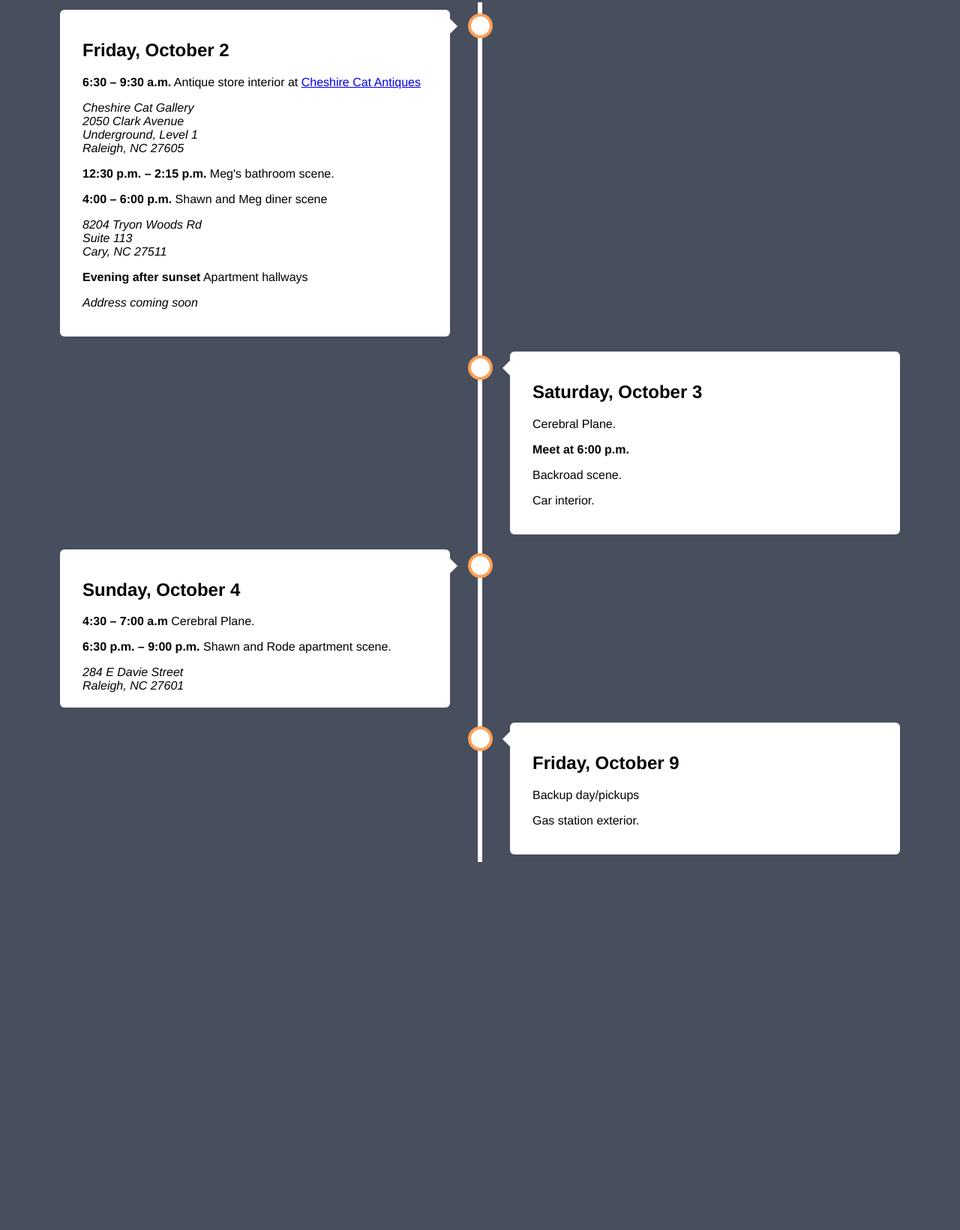
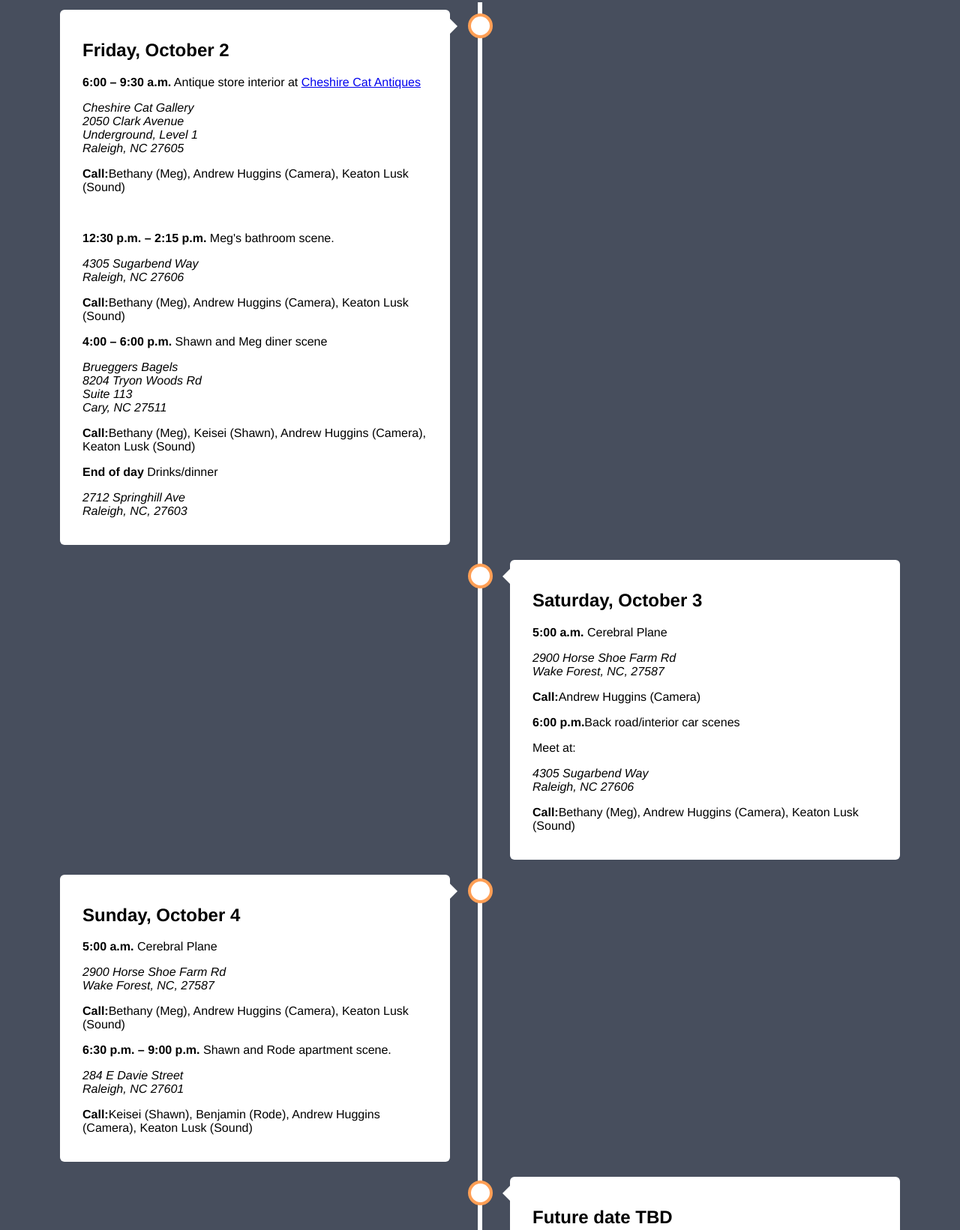
Before and after one commit to loomshortfilm/loomshortfilm.github.io, a plain HTML site: page index.html in a window 1280 px wide. Shown: the part 5-1646 px from the top of the page at 75% size. Before the commit the page ends 1163 px from the top, so only its background shows below. Drawn offline with Linux system fonts and the light colour scheme.

Commit message:
Update index.html

```diff
--- a/index.html
+++ b/index.html
@@ -14,16 +14,25 @@
     <div class="container left">
       <div class="content">
         <h2>Friday, October 2</h2>
-        <p><strong>6:30 – 9:30 a.m.</strong> Antique store interior at <a href="https://cheshirecatgallery.vpweb.com/">Cheshire Cat Antiques</a></p>
+        <p><strong>6:00 – 9:30 a.m.</strong> Antique store interior at <a href="https://cheshirecatgallery.vpweb.com/">Cheshire Cat Antiques</a></p>
         <address>
           Cheshire Cat Gallery<br>2050 Clark Avenue<br>Underground, Level 1<br>Raleigh, NC 27605
         </address>
+        <p><strong>Call:</strong>Bethany (Meg), Andrew Huggins (Camera), Keaton Lusk (Sound)</p>
+        <br>
         <p><strong>12:30 p.m. – 2:15 p.m.</strong> Meg's bathroom scene.</p>
+        <address>
+          4305 Sugarbend Way<br>Raleigh, NC 27606
+        </address>
+        <p><strong>Call:</strong>Bethany (Meg), Andrew Huggins (Camera), Keaton Lusk (Sound)</p>
+
         <p><strong>4:00 – 6:00 p.m.</strong> Shawn and Meg diner scene</p>
-        <address>8204 Tryon Woods Rd<br>Suite 113<br>Cary, NC 27511</address>
-        <p><strong>Evening after sunset</strong> Apartment hallways</p>
+        <address>Brueggers Bagels<br>8204 Tryon Woods Rd<br>Suite 113<br>Cary, NC 27511</address>
+        <p><strong>Call:</strong>Bethany (Meg), Keisei (Shawn), Andrew Huggins (Camera), Keaton Lusk (Sound)</p>
+
+        <p><strong>End of day</strong> Drinks/dinner</p>
         <address>
-          <p>Address coming soon</p>
+          <p>2712 Springhill Ave<br>Raleigh, NC, 27603</p>
         </address>
 
       </div>
@@ -32,27 +41,42 @@
     <div class="container right">
       <div class="content">
         <h2>Saturday, October 3</h2>
-        <p>Cerebral Plane.</p>
-        <p><strong>Meet at 6:00 p.m.</strong></p>
-        <p>Backroad scene.</p>
-        <p>Car interior.</p>
+        <p><strong>5:00 a.m.</strong> Cerebral Plane</p>
+        <address>
+          <p>2900 Horse Shoe Farm Rd<br>Wake Forest, NC, 27587</p>
+        </address>
+        <p><strong>Call:</strong>Andrew Huggins (Camera)</p>
+        <p><strong>6:00 p.m.</strong>Back road/interior car scenes</p>
+        <p>Meet at:</p>
+        <address>
+          4305 Sugarbend Way<br>Raleigh, NC 27606
+        </address>
+        <p><strong>Call:</strong>Bethany (Meg), Andrew Huggins (Camera), Keaton Lusk (Sound)</p>
       </div>
     </div>
 
     <div class="container left">
       <div class="content">
         <h2>Sunday, October 4</h2>
-        <p><strong>4:30 – 7:00 a.m </strong>Cerebral Plane.</p>
+        <p><strong>5:00 a.m.</strong> Cerebral Plane</p>
+        <address>
+          <p>2900 Horse Shoe Farm Rd<br>Wake Forest, NC, 27587</p>
+        </address>
+        <p><strong>Call:</strong>Bethany (Meg), Andrew Huggins (Camera), Keaton Lusk (Sound)</p>
         <p><strong>6:30 p.m. – 9:00 p.m.</strong> Shawn and Rode apartment scene.</p>
         <address>284 E Davie Street<br>Raleigh, NC 27601</address>
+        <p><strong>Call:</strong>Keisei (Shawn), Benjamin (Rode), Andrew Huggins (Camera), Keaton Lusk (Sound)</p>
+
       </div>
     </div>
 
     <div class="container right">
       <div class="content">
-        <h2>Friday, October 9</h2>
+        <h2>Future date TBD</h2>
         <p>Backup day/pickups</p>
         <p>Gas station exterior.</p>
+        <p>Apartment hallway</p>
+        <p>Studio</p>
       </div>
     </div>
 
```
